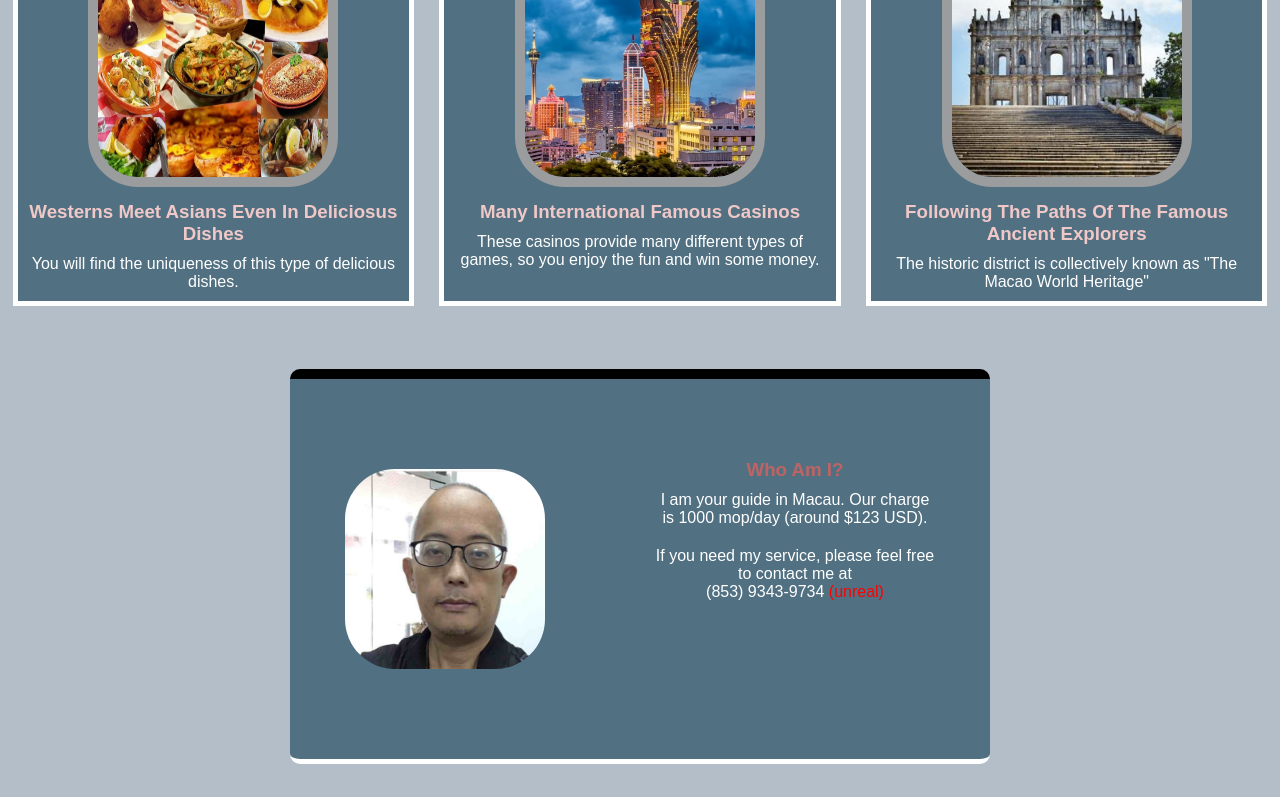
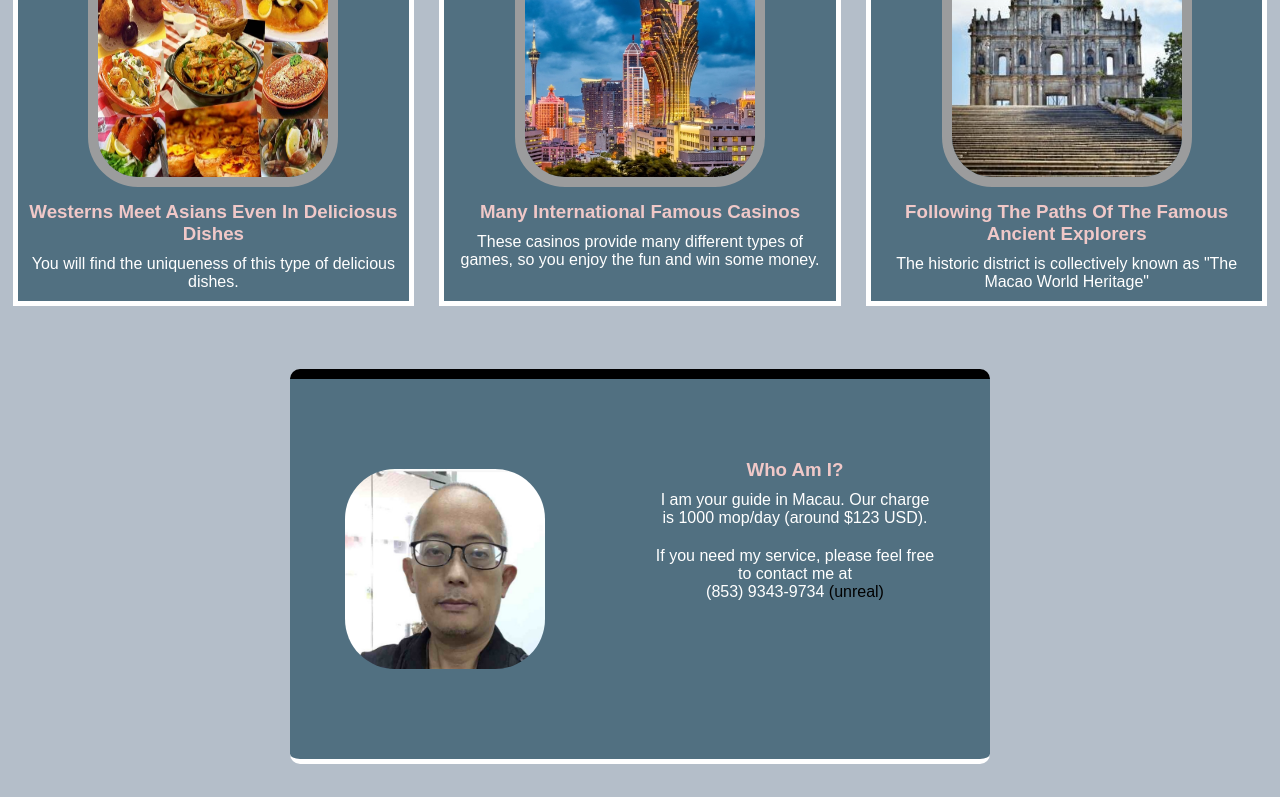
Before and after one commit to CarlosS9400/visitmacau, a plain HTML site: page index.html in a window 1280 px wide. Shown: the part 411-1208 px from the top of the page. Drawn offline with Linux system fonts and the light colour scheme; a web font is replaced by a local one.

Commit message:
Add files via upload

```diff
--- a/styles.css
+++ b/styles.css
@@ -100,7 +100,7 @@ h3{
 }
 
 #guide h3 {
-     color: rgb(190,100,100)
+     color: rgb(240,200,200)
 }
 
 p {
@@ -151,7 +151,7 @@ p {
 }
 
 #unreal {
-    color: red;
+    color: #000000;
 }
 
 
```
